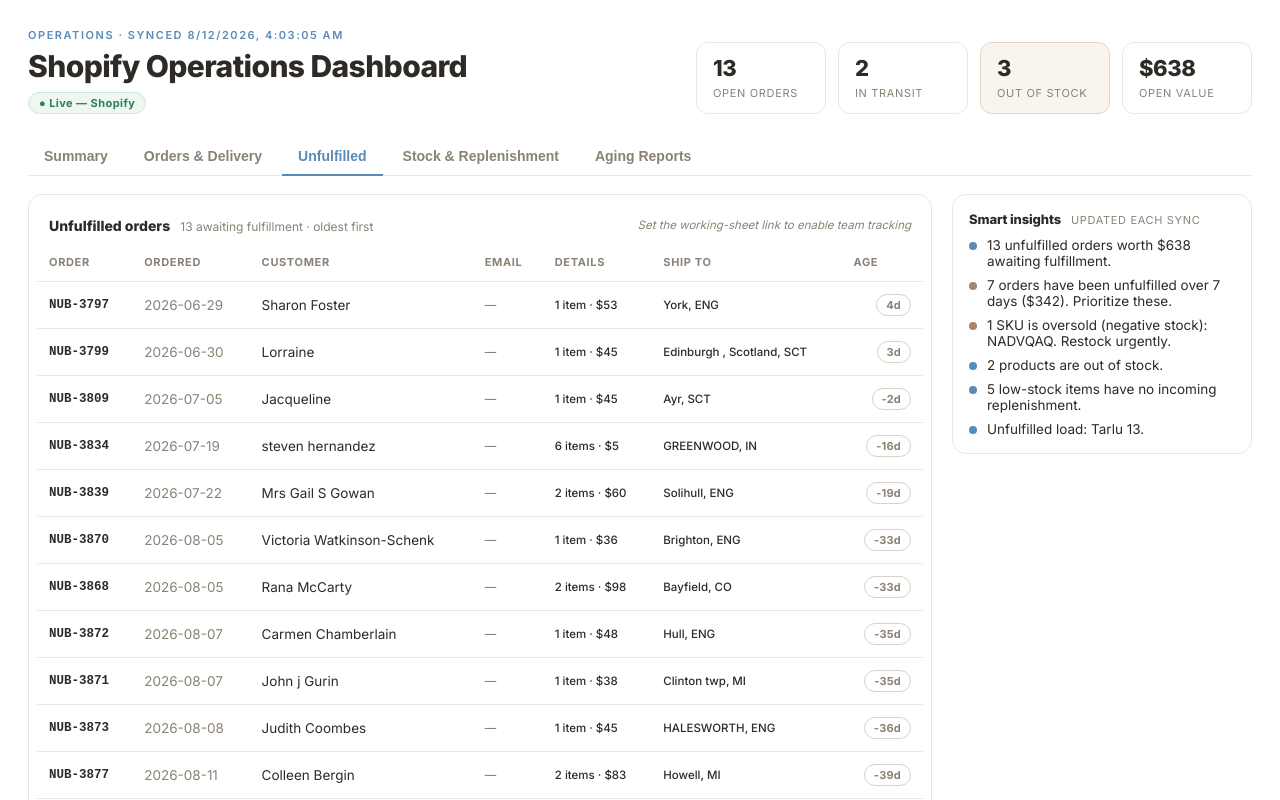
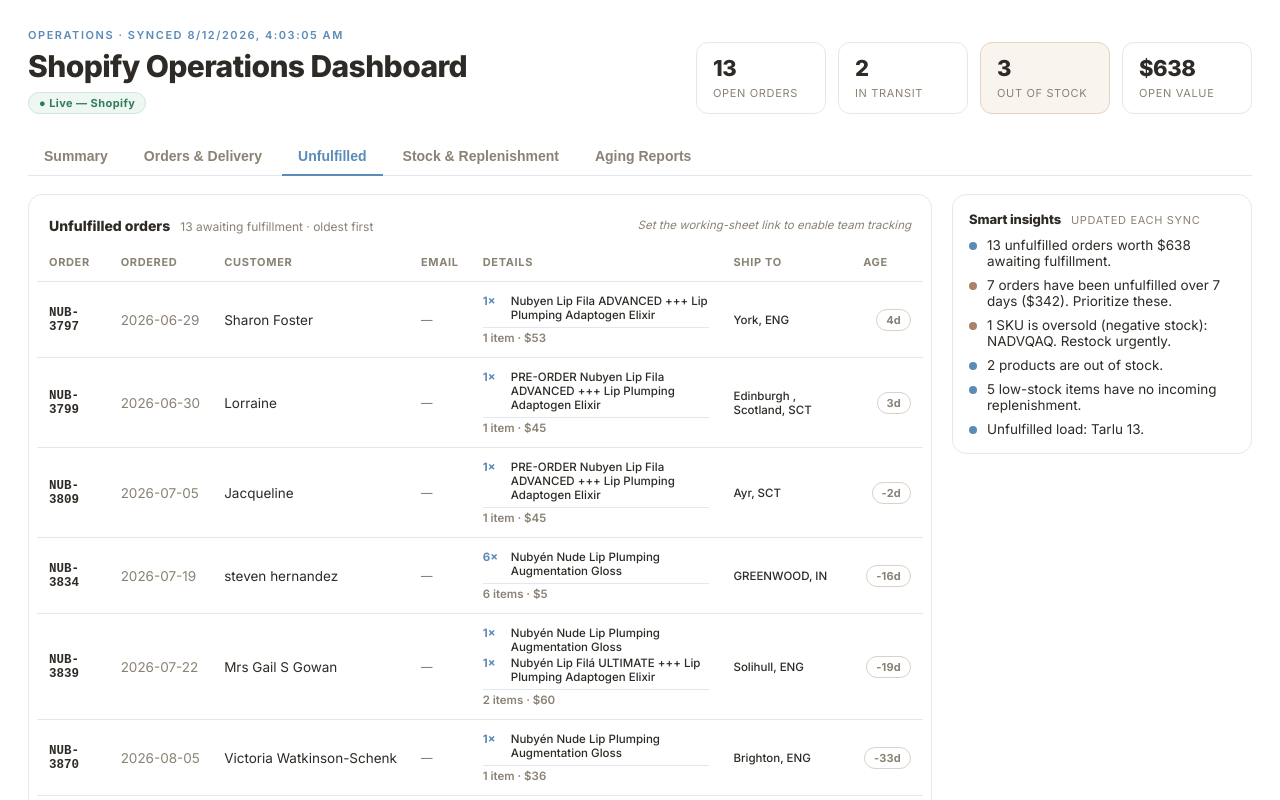
Before and after one commit to christinenubyen-dot/nubyen-ops, a React (Vite) app: page / in a window 1280 px wide. Both pictures are taken after a click on the button "Unfulfilled". Shown: the top 800 px of the page. Built offline with nearby package versions, Linux system fonts and the light colour scheme.

Commit message:
Update Dashboard.jsx

```diff
--- a/src/Dashboard.jsx
+++ b/src/Dashboard.jsx
@@ -683,7 +683,21 @@
                   <td className="muted nowrap">{o.placed}</td>
                   <td className="nowrap">{o.customer}</td>
                   <td className="small">{o.email || <span className="muted">—</span>}</td>
-                  <td className="small">{o.items} item{o.items !== 1 ? "s" : ""} · {money(o.value)}</td>
+                  <td className="small">
+                    {o.lineItems && o.lineItems.length ? (
+                      <div className="li-list">
+                        {o.lineItems.map((li, idx) => (
+                          <div className="li-row" key={idx}>
+                            <span className="li-qty">{li.qty}×</span>
+                            <span className="li-name">{li.title}</span>
+                          </div>
+                        ))}
+                        <div className="li-total">{o.items} item{o.items !== 1 ? "s" : ""} · {money(o.value)}</div>
+                      </div>
+                    ) : (
+                      <span>{o.items} item{o.items !== 1 ? "s" : ""} · {money(o.value)}</span>
+                    )}
+                  </td>
                   <td className="small">{o.address || <span className="muted">—</span>}</td>
                   <td className="r"><span className="pill" style={{ color: o.age > 7 ? "#a9826a" : "#8a8275", borderColor: o.age > 7 ? "#a9826a" : "#d8d2c8" }}>{o.age == null ? "—" : o.age + "d"}</span></td>
                 </tr>
@@ -843,6 +857,11 @@
 .unf-count{font-size:12px;color:var(--dim);margin-left:10px;}
 .unf-sheet-btn{font-size:12.5px;font-weight:700;text-decoration:none;padding:8px 14px;border-radius:9px;background:var(--accent);color:#fff;}
 .unf-sheet-note{font-size:11.5px;color:var(--dim);font-style:italic;}
+.li-list{display:flex;flex-direction:column;gap:2px;}
+.li-row{display:flex;gap:6px;align-items:baseline;}
+.li-qty{font-weight:700;color:var(--accent);font-size:11.5px;min-width:22px;}
+.li-name{color:var(--text);}
+.li-total{margin-top:3px;padding-top:3px;border-top:1px solid var(--border);color:var(--dim);font-size:11.5px;font-weight:600;}
 .stock-head{display:flex;justify-content:flex-start;padding:10px 8px 4px;}
 .seg{display:inline-flex;background:var(--surface-alt);border:1px solid var(--border);border-radius:10px;padding:3px;gap:2px;}
 .seg-btn{background:none;border:none;padding:7px 14px;font-size:12.5px;font-weight:700;color:var(--dim);cursor:pointer;border-radius:8px;transition:all .15s;}
```
